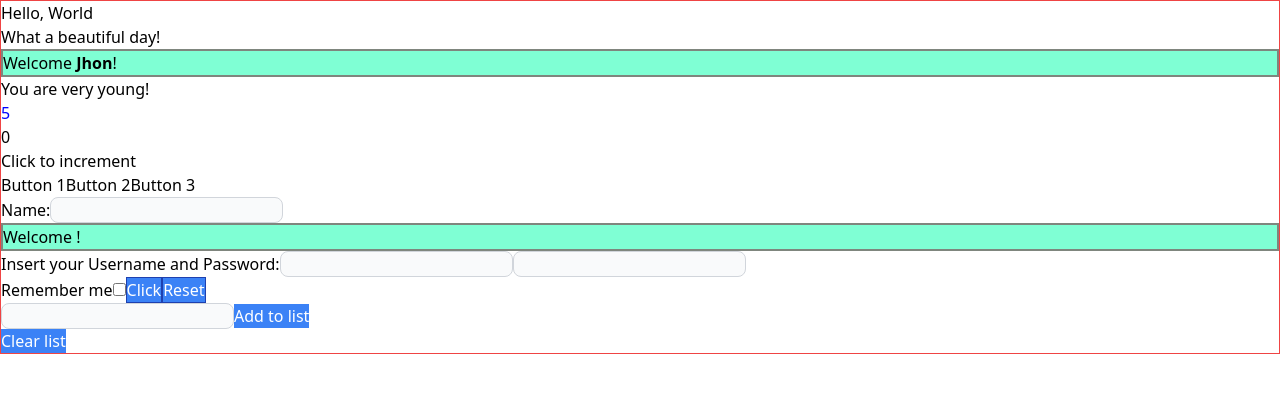
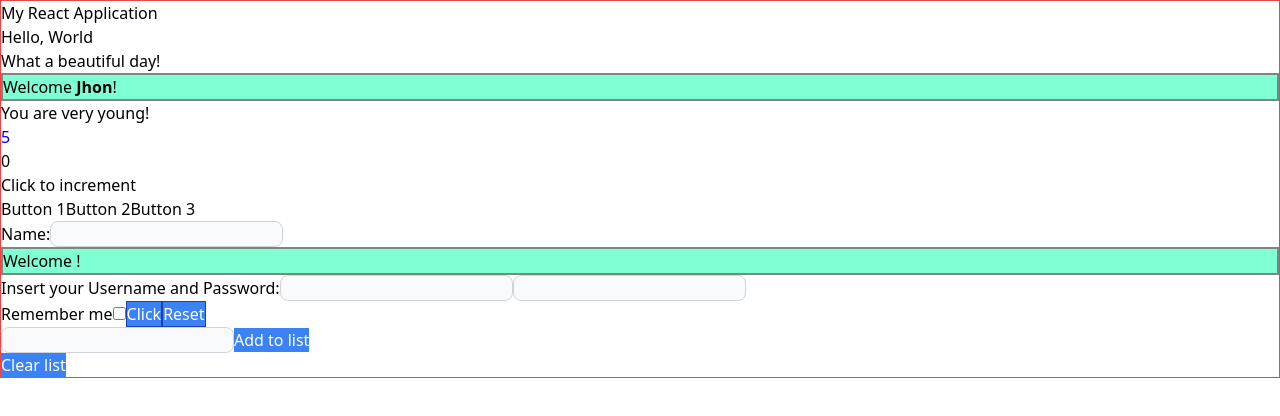
Before and after one commit to camilla-devasini/react-exercises, a React (Create React App) app: page / in a window 1280 px wide. Shown: the top 416 px of the page. Built offline with nearby package versions, Linux system fonts and the light colour scheme.

Commit message:
fix ex. composition-01

```diff
--- a/src/App.js
+++ b/src/App.js
@@ -13,7 +13,7 @@ class App extends React.Component {
     render() {
 
         return (
-            <Container>
+            <Container title="My React Application">
                 <SayHello />
                 <Welcome name={"Jhon"} age="18" />
                 <Counter initialValue={0} increment={1} interval={1000} />
--- a/src/components/containers/Container.js
+++ b/src/components/containers/Container.js
@@ -1,8 +1,11 @@
 
-const Container = ({children}) => {
+const Container = ({children, ...props}) => {
 
     return (
-        <div className="bg-white border border-red-500">{children}</div>
+        <div className="bg-white border border-red-500">
+           {props.title}
+           {children}
+        </div>
     )
 }
 export default Container;
```
